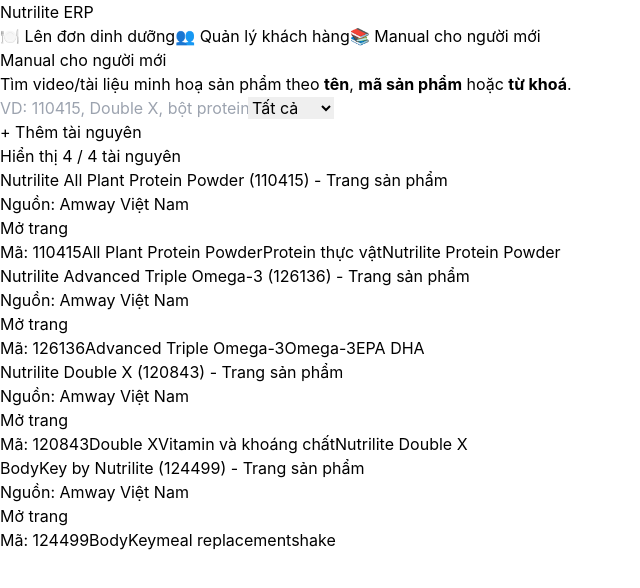
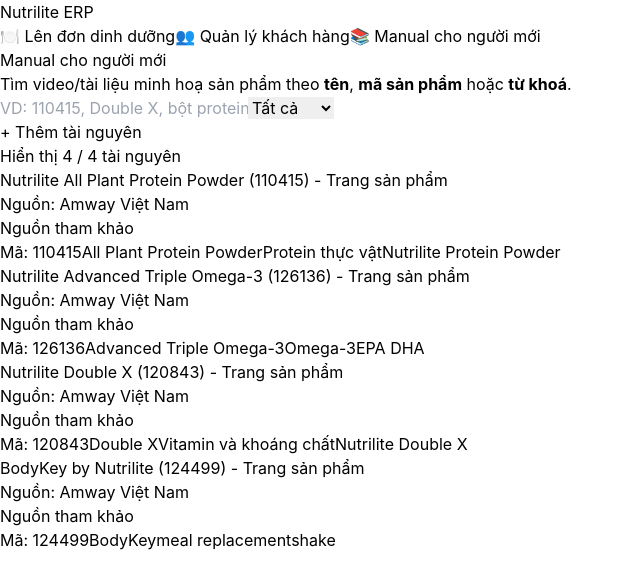
Before and after one commit to lqdon1991/app-len-don, a React (Vite) app: page / in a window 1280 px wide. Both pictures are taken after a click on the button "📚 Manual cho người mới". Shown: the top 588 px of the page, without its empty margins (0-640 px from the left). Built offline with nearby package versions, Linux system fonts and the light colour scheme.

Commit message:
update 2503-1

```diff
--- a/src/components/ManualLibrary.tsx
+++ b/src/components/ManualLibrary.tsx
@@ -242,14 +242,9 @@
                   {r.author ? ` • ${r.author}` : ''}
                 </div>
               </div>
-              <a
-                href={r.url}
-                target="_blank"
-                rel="noopener noreferrer"
-                className="text-blue-600 hover:underline text-sm whitespace-nowrap"
-              >
-                Mở trang
-              </a>
+              <div className="text-xs text-gray-400 whitespace-nowrap">
+                {r.source === 'youtube' ? 'Embed hiển thị ngay' : 'Nguồn tham khảo'}
+              </div>
             </div>
 
             {r.source === 'youtube' && r.embedUrl && (
@@ -263,6 +258,12 @@
                     allowFullScreen
                   />
                 </div>
+              </div>
+            )}
+
+            {r.source === 'youtube' && !r.embedUrl && (
+              <div className="mt-4 text-sm text-gray-500">
+                Chưa có embedUrl. Hãy dùng tính năng “+ Thêm tài nguyên” để dán link YouTube.
               </div>
             )}
 
```
